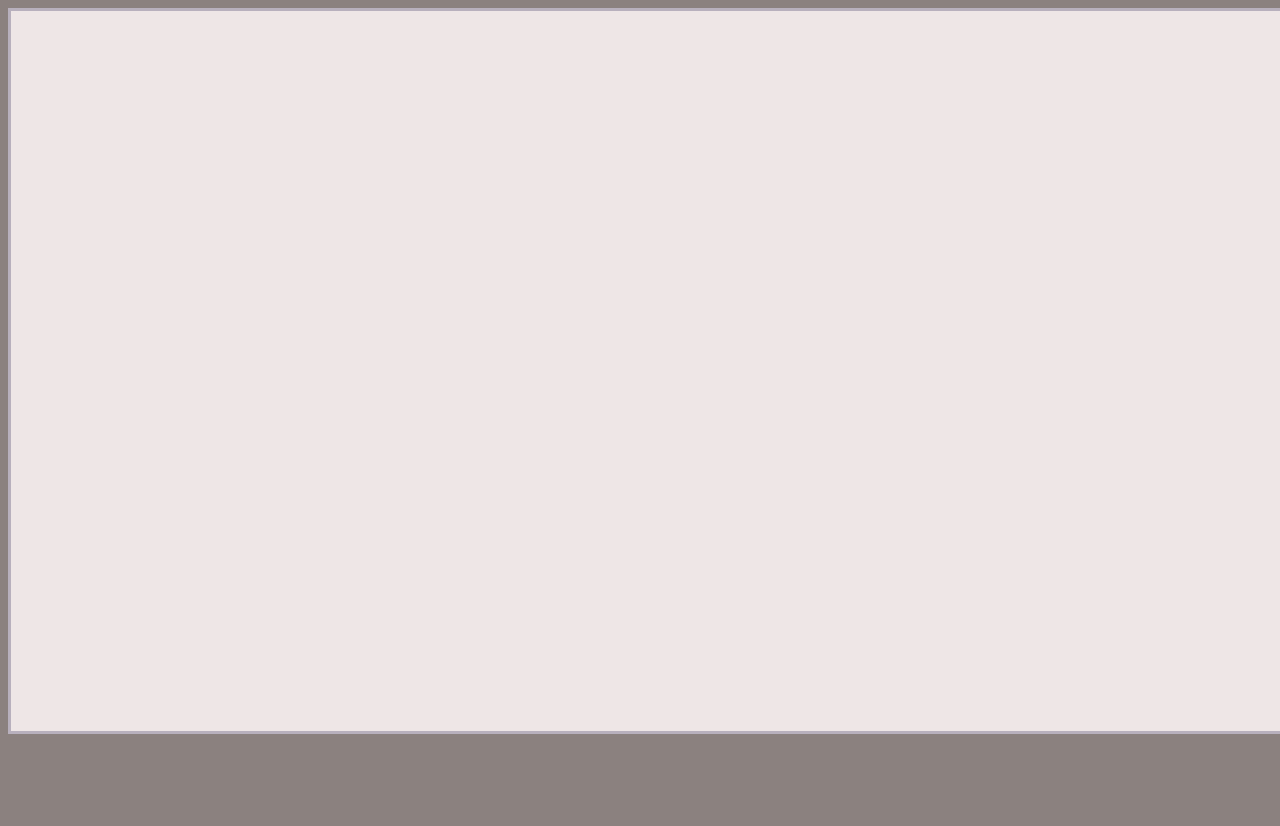
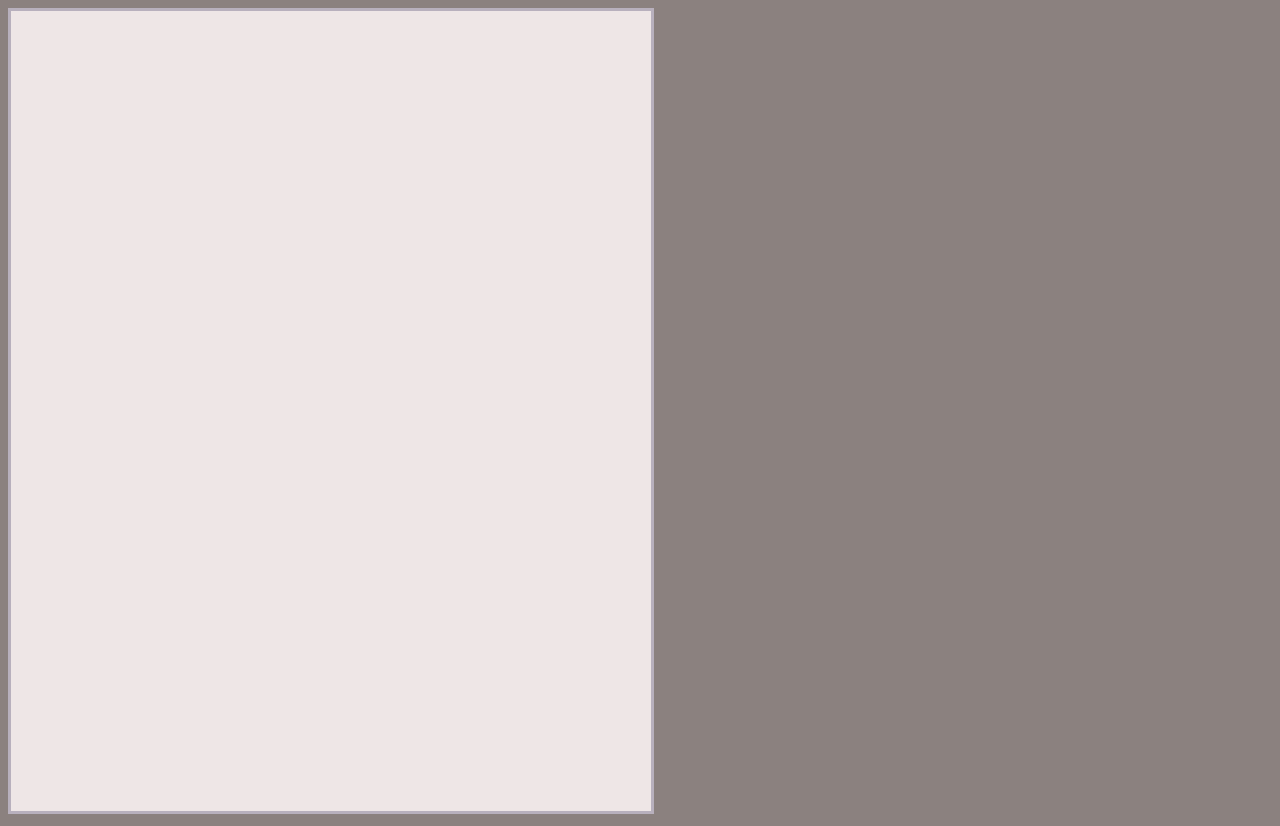
Before and after one commit to WonderScarf/behind, a website with bundled scripts: page index.html in a window 1280 px wide. Before the commit the page ends 800 px from the top, so only its background shows below. Built offline with nearby package versions, Linux system fonts and the light colour scheme.

Commit message:
Minor bug fixes and some temporary style changes

```diff
--- a/index.html
+++ b/index.html
@@ -12,7 +12,7 @@
 </head>
 
 <body>
-    <canvas width="2560" height="1440" id="gameCanvas"></canvas>
+    <canvas width="640" height="800" id="gameCanvas"></canvas>
     <script type="module" src="main.js"></script>
 </body>
 
--- a/src/states/boss_states/ThirdPhaseState.js
+++ b/src/states/boss_states/ThirdPhaseState.js
@@ -29,12 +29,18 @@ export default class ThirdPhaseState extends FirstPhaseState {
     update(trueTime) {
         super.update(trueTime);
 
+
+        if(this.boss.hp <= 0){
+            this.boss.stateManager.loadState("DyingState", {boss: this.boss});
+        }
+
         if(this.cooldownAoe < ThirdPhaseState.MAX_COOLDOWN){
             this.cooldownAoe++; //TODO refine by incremention based on truetime.
         }
         else {
             this.boss.shoot(BulletType.Aoe, Direction.None, this.witch.hitbox.x + (this.witch.hitbox.width / 2), this.witch.hitbox.y + (this.witch.hitbox.height / 2) ); // We shoot a aoe type bullet.
             this.cooldownAoe = 0; // We reset the current cooldown / initialize if cooldown is null.
+
         }
 
     }
--- a/src/states/game_states/PlayState.js
+++ b/src/states/game_states/PlayState.js
@@ -42,9 +42,6 @@ export default class PlayState extends State {
 
     update(trueTime) {
         timer.update(trueTime);
-        console.log("bba",stateManager.getCurrentState());
-        console.log("bba2",stateManager.currentStateStack);
-
 
         this.entities.forEach(entity => {
             /* If the entity is not null we check if we can remove it, if we can remove it
--- a/style/style.css
+++ b/style/style.css
@@ -25,11 +25,11 @@
 
 
     /* How big the canvas looks to the user (It's real size is in the HTML) */
-    --canvas-medium-width: 1280px;
-    --canvas-medium-height: 720px;
+    --canvas-medium-width: 720px;
+    --canvas-medium-height: 1280px;
 
-    --canvas-small-width: 640px;
-    --canvas-small-height: 360px;
+    --canvas-small-width: 360px;
+    --canvas-small-height: 640px;
 }
 
 body {
@@ -38,9 +38,9 @@ body {
 
 canvas {
 
-    /* Canvas properties */
+    /* Canvas properties
     width: var(--canvas-medium-width);
-    height: var(--canvas-medium-height);
+    height: var(--canvas-medium-height);*/
     background-color: var(--secondary-color);
 
     /* Canvas border properties */
```
